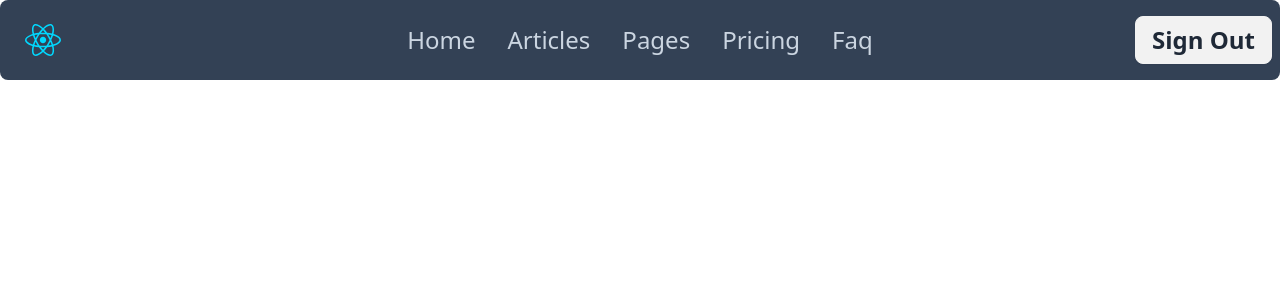
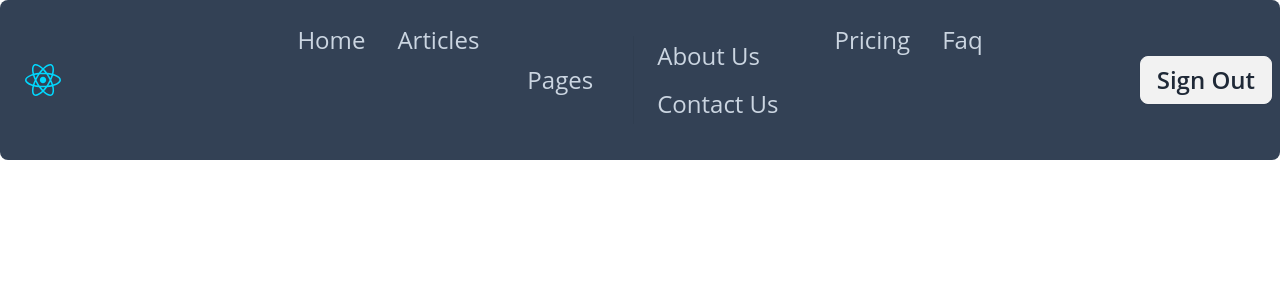
Before and after one commit to rajib010/MERN-BlogApp, a React (Vite) app in the folder frontend/: page / in a window 1280 px wide. Shown: the top 300 px of the page. Built offline with nearby package versions, Linux system fonts and the light colour scheme.

Commit message:
added child to the existing navbar

```diff
--- a/frontend/package.json
+++ b/frontend/package.json
@@ -11,7 +11,8 @@
   },
   "dependencies": {
     "react": "^18.2.0",
-    "react-dom": "^18.2.0"
+    "react-dom": "^18.2.0",
+    "react-icons": "^5.0.1"
   },
   "devDependencies": {
     "@types/react": "^18.2.66",
--- a/frontend/src/App.jsx
+++ b/frontend/src/App.jsx
@@ -2,6 +2,8 @@ import HomePage from "./pages/HomePage.jsx"
 
 export default function App() {
   return (
+    <div className="App font-opensans">
       <HomePage />
+    </div>
   )
 }
--- a/frontend/src/components/Header.jsx
+++ b/frontend/src/components/Header.jsx
@@ -1,18 +1,32 @@
-import React from 'react'
-import { images } from "../constants"
+import React from 'react';
+import { images } from "../constants";
 
 
 const navItemsInfo = [
-  { name: "Home" },
-  { name: "Articles" },
-  { name: "Pages" },
-  { name: "Pricing" },
-  { name: "Faq" }
+  { name: "Home", type: "link" },
+  { name: "Articles", type: "link" },
+  { name: "Pages", type: "dropdown", items: ["About Us", "Contact Us"] },
+  { name: "Pricing", type: "link" },
+  { name: "Faq", type: "link" }
 ]
 
-const NavItem = ({ name }) => {
+const NavItem = ({ item }) => {
   return (
-    <li><a>{name}</a></li>
+    <li>
+      {item.type === "link" ? (<a>{item.name}</a>) :
+        (<>
+          <li>
+            <a>{item.name}</a>
+            <ul className="p-2">
+              {item.items.map((pages) => (
+                <li key={pages}>
+                  <a>{pages}</a>
+                </li>
+              ))}
+            </ul>
+          </li>
+        </>)}
+    </li>
   )
 }
 
@@ -25,9 +39,9 @@ const Header = () => {
             <svg xmlns="http://www.w3.org/2000/svg" className="h-5 w-5" fill="none" viewBox="0 0 24 24" stroke="currentColor"><path strokeLinecap="round" strokeLinejoin="round" strokeWidth="2" d="M4 6h16M4 12h8m-8 6h16" /></svg>
           </div>
           <ul tabIndex={0} className="menu menu-sm dropdown-content mt-3 z-[1] p-2 shadow bg-base-100 rounded-box w-52 ">
-            {navItemsInfo.map((items) =>
+            {navItemsInfo.map((item) =>
             (
-              <NavItem key={items.name} name={items.name} />
+              <NavItem key={item.name} item={item} />
             )
             )}
           </ul>
@@ -39,7 +53,7 @@ const Header = () => {
       <div className="navbar-center hidden lg:flex">
         <ul className="menu menu-horizontal px-1 text-2xl text-slate-300 ">
           {navItemsInfo.map((item) => (
-            <NavItem key={item.name} name={item.name} />
+            <NavItem key={item.name} item={item} />
           ))}
 
         </ul>
--- a/frontend/tailwind.config.js
+++ b/frontend/tailwind.config.js
@@ -5,7 +5,12 @@ export default {
     "./src/**/*.{js,ts,jsx,tsx}",
   ],
   theme: {
-    extend: {},
+    extend: {
+      fontFamily:{
+        opensans:["Open Sans","sans-serif"],
+        roboto:["Roboto", "sans-serif"]
+      }
+    },
   },
   plugins: [require("daisyui")],
 }
```
Also changed, not shown: 1 other file (tests, documents, lock files or other folders).
